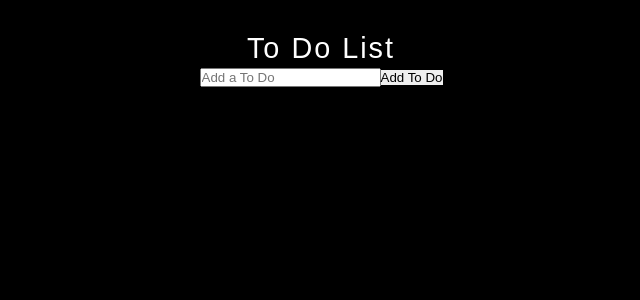
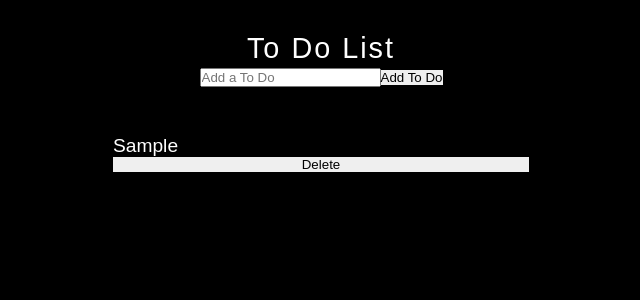
Before and after one commit to agorbacheva-y/to-do-app, a React (Create React App) app: page / in a window 1280 px wide. Both pictures are taken after typing "Sample" into the empty fields and a click on the button "Add To Do". Shown: the top 300 px of the page, without its empty margins (319-959 px from the left). Built offline with nearby package versions, Linux system fonts and the light colour scheme.

Commit message:
missing return in map()

```diff
--- a/src/App.js
+++ b/src/App.js
@@ -46,10 +46,12 @@ function App() {
       </form>
 
       {todo.map((todo) => {
-        <div key={todo.id} className="todo-card">
-          <p>{todo.text}</p>
-          <button>Delete</button>
-        </div>
+        return (
+          <div key={todo.id} className="todo-card">
+            <p>{todo.text}</p>
+            <button>Delete</button>
+          </div>
+        );
       })}
     </div>
   );
```
